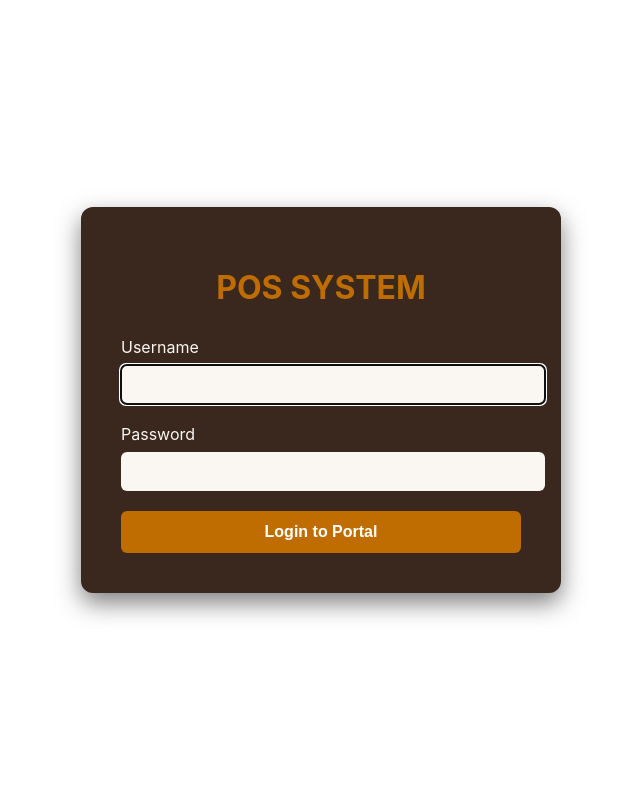
After one commit to Kay-John/jk_auto_saas_pos, a Django app: page /login/ in a window 1280 px wide. The commit adds this page. Shown: the whole page, without its empty margins (319-959 px from the left). Run offline with Django 5.2, Linux system fonts and the light colour scheme.

Commit message:
Implement Role-Based Access Control (RBAC) and Multi-Tenant Security
- Implemented Login/Logout views with dynamic role-based redirection
- Added 'role_required' and 'tenant_context_required' decorators for view protection
- Enforced strict multi-tenant isolation and IDOR protection in backend views
- Created styled Login and 403 Access Denied templates using the Cornucopia theme
- Implemented server-side pagination for the Inventory Product Catalog
- Added dynamic, branch-specific stock warnings to the Cashier Register
- Refined multi-tenant data sandboxing for Branch Managers and Tenant Admins

Co-authored-by: Kay-John <164562567+Kay-John@users.noreply.github.com>

```diff
--- /dev/null
+++ b/core/templates/core/login.html
@@ -0,0 +1,90 @@
+{% load static %}
+<!DOCTYPE html>
+<html lang="en" data-theme="dark">
+<head>
+    <meta charset="UTF-8">
+    <meta name="viewport" content="width=device-width, initial-scale=1.0">
+    <title>Login | POS System</title>
+    <link rel="stylesheet" href="{% static 'core/css/style.css' %}">
+    <style>
+        body {
+            display: flex;
+            align-items: center;
+            justify-content: center;
+            height: 100vh;
+            margin: 0;
+            background-color: var(--bg-main);
+        }
+        .login-card {
+            background-color: var(--card-surface);
+            padding: 40px;
+            border-radius: 12px;
+            box-shadow: 0 10px 25px rgba(0,0,0,0.5);
+            width: 100%;
+            max-width: 400px;
+            text-align: center;
+        }
+        .login-card h1 {
+            color: var(--accent-primary);
+            margin-bottom: 30px;
+        }
+        .form-group {
+            margin-bottom: 20px;
+            text-align: left;
+        }
+        .form-group label {
+            display: block;
+            margin-bottom: 8px;
+            color: var(--text-main);
+        }
+        .form-group input {
+            width: 100%;
+            padding: 12px;
+            border-radius: 6px;
+            border: none;
+            background-color: var(--input-bg);
+            color: #2C1A11;
+        }
+        .btn-login {
+            width: 100%;
+            padding: 12px;
+            background-color: var(--accent-primary);
+            color: white;
+            border: none;
+            border-radius: 6px;
+            font-size: 1rem;
+            font-weight: bold;
+            cursor: pointer;
+            transition: opacity 0.2s;
+        }
+        .btn-login:hover {
+            opacity: 0.9;
+        }
+        .error-msg {
+            color: var(--modifier-secondary);
+            margin-bottom: 15px;
+            font-size: 0.9rem;
+        }
+    </style>
+</head>
+<body>
+    <div class="login-card">
+        <h1>POS SYSTEM</h1>
+        <form method="POST">
+            {% csrf_token %}
+            {% if error %}
+            <div class="error-msg">{{ error }}</div>
+            {% endif %}
+            <div class="form-group">
+                <label for="username">Username</label>
+                <input type="text" id="username" name="username" required autofocus>
+            </div>
+            <div class="form-group">
+                <label for="password">Password</label>
+                <input type="password" id="password" name="password" required>
+            </div>
+            <button type="submit" class="btn-login">Login to Portal</button>
+        </form>
+    </div>
+</body>
+</html>
--- a/core/templates/core/register.html
+++ b/core/templates/core/register.html
@@ -27,9 +27,13 @@
                      data-id="{{ product.id }}">
                     <div class="product-info">
                         <strong>{{ product.name }}</strong>
+                        {% with stock=branch_stock_map|dict_get:product.id %}
+                        {% if stock < product.low_stock_threshold %}
                         <div class="stock-warning" style="color: var(--modifier-secondary); font-size: 0.8rem;">
-                            Low Stock (Threshold: {{ product.low_stock_threshold }})
+                            Low Stock (Current: {{ stock|default:0 }})
                         </div>
+                        {% endif %}
+                        {% endwith %}
                     </div>
                     <div class="unit-selector-pills">
                         {% for unit in product.units.all %}
--- a/core/urls.py
+++ b/core/urls.py
@@ -2,6 +2,8 @@ from django.urls import path
 from . import views
 
 urlpatterns = [
+    path('login/', views.login_view, name='login'),
+    path('logout/', views.logout_view, name='logout'),
     path('', views.register_screen, name='register_screen'),
     path('process-sale/', views.process_sale, name='process_sale'),
     path('inventory/', views.inventory_dashboard, name='inventory_dashboard'),
--- a/core/views.py
+++ b/core/views.py
@@ -2,43 +2,109 @@ import json
 from django.shortcuts import render, redirect
 from django.http import JsonResponse
 from django.db import transaction
+from django.core.paginator import Paginator
+from django.contrib.auth import authenticate, login, logout
+from django.contrib.auth.decorators import login_required
+from .decorators import role_required
 from decimal import Decimal
-from .models import Product, ProductUnit, Branch, BranchStock, Supplier, StockTransaction, Sale, SaleItem
+from .models import Product, ProductUnit, Branch, BranchStock, Supplier, StockTransaction, Sale, SaleItem, Tenant
 
+def login_view(request):
+    if request.user.is_authenticated:
+        return redirect_user_by_role(request.user)
+
+    if request.method == 'POST':
+        u = request.POST.get('username')
+        p = request.POST.get('password')
+        user = authenticate(request, username=u, password=p)
+        if user is not None:
+            login(request, user)
+            return redirect_user_by_role(user)
+        else:
+            return render(request, 'core/login.html', {'error': 'Invalid credentials'})
+
+    return render(request, 'core/login.html')
+
+def logout_view(request):
+    logout(request)
+    return redirect('login')
+
+def redirect_user_by_role(user):
+    if user.role == 'CASHIER':
+        return redirect('register_screen')
+    else:
+        return redirect('inventory_dashboard')
+
+@login_required
+@role_required(['TENANT_ADMIN', 'BRANCH_MANAGER', 'CASHIER'])
 def register_screen(request):
-    products = Product.objects.all().prefetch_related('units')
+    user = request.user
+    # Sandboxing: Only products belonging to the user's tenant
+    products = Product.objects.filter(tenant=user.tenant).prefetch_related('units')
+
+    # Get current branch stock for warnings
+    branch_stock_map = {}
+    if user.branch:
+        stocks = BranchStock.objects.filter(branch=user.branch)
+        for s in stocks:
+            branch_stock_map[s.product_id] = s.quantity
+
     return render(request, 'core/register.html', {
-        'products': products
+        'products': products,
+        'branch_stock_map': branch_stock_map
     })
 
+@login_required
+@role_required(['TENANT_ADMIN', 'BRANCH_MANAGER'])
 def inventory_dashboard(request):
-    products = Product.objects.all().prefetch_related('units', 'branch_stocks')
-    branches = Branch.objects.all()
-    suppliers = Supplier.objects.all()
+    user = request.user
 
-    # Efficiently fetch all stock data in one query
-    all_stocks = BranchStock.objects.all()
+    # Sandboxing based on roles
+    if user.role == 'TENANT_ADMIN':
+        branches = Branch.objects.filter(tenant=user.tenant)
+        all_products_qs = Product.objects.filter(tenant=user.tenant).prefetch_related('units', 'branch_stocks')
+        suppliers = Supplier.objects.filter(tenant=user.tenant)
+    else: # BRANCH_MANAGER
+        branches = Branch.objects.filter(id=user.branch_id)
+        all_products_qs = Product.objects.filter(tenant=user.tenant).prefetch_related('units', 'branch_stocks')
+        suppliers = Supplier.objects.filter(tenant=user.tenant)
+
+    # Pagination for Product Catalog
+    paginator = Paginator(all_products_qs, 10) # 10 products per page
+    page_number = request.GET.get('page')
+    products_page = paginator.get_page(page_number)
+
+    # Efficiently fetch all stock data in one query, limited by sandbox
+    if user.role == 'TENANT_ADMIN':
+        all_stocks = BranchStock.objects.filter(branch__tenant=user.tenant)
+    else:
+        all_stocks = BranchStock.objects.filter(branch=user.branch)
+
     stock_map = {} # (product_id, branch_id) -> quantity
     for bs in all_stocks:
         stock_map[(bs.product_id, bs.branch_id)] = bs.quantity
 
-    # Simple stock monitor cross-ref data
+    # Simple stock monitor cross-ref data (only for the current page of products)
     stock_grid = []
-    for product in products:
+    for product in products_page:
         row = {'product': product, 'branch_stock': {}}
         for branch in branches:
             row['branch_stock'][branch.id] = stock_map.get((product.id, branch.id), 0)
         stock_grid.append(row)
 
     return render(request, 'core/inventory.html', {
-        'products': products,
+        'products': products_page, # This is the paginated object
         'branches': branches,
         'suppliers': suppliers,
-        'stock_grid': stock_grid
+        'stock_grid': stock_grid,
+        'all_products': all_products_qs # Need full list for some dropdowns if needed, or just use page
     })
 
+@login_required
+@role_required(['TENANT_ADMIN', 'BRANCH_MANAGER'])
 def stock_intake(request):
     if request.method == 'POST':
+        user = request.user
         product_id = request.POST.get('product')
         branch_id = request.POST.get('branch')
         unit_id = request.POST.get('unit')
@@ -46,10 +112,21 @@ def stock_intake(request):
         quantity_str = request.POST.get('quantity', '0')
         quantity = Decimal(quantity_str) if quantity_str else Decimal('0')
 
-        product = Product.objects.get(id=product_id)
-        branch = Branch.objects.get(id=branch_id)
-        unit = ProductUnit.objects.get(id=unit_id)
-        supplier = Supplier.objects.get(id=supplier_id) if supplier_id and supplier_id != '' else None
+        # IDOR Protection: Ensure objects belong to the user's tenant
+        try:
+            product = Product.objects.get(id=product_id, tenant=user.tenant)
+            unit = ProductUnit.objects.get(id=unit_id, product=product)
+            branch = Branch.objects.get(id=branch_id, tenant=user.tenant)
+
+            # If Branch Manager, only allow intake for their own branch
+            if user.role == 'BRANCH_MANAGER' and str(branch.id) != str(user.branch_id):
+                 return render(request, 'core/403.html', status=403)
+
+            supplier = None
+            if supplier_id and supplier_id != '':
+                supplier = Supplier.objects.get(id=supplier_id, tenant=user.tenant)
+        except (Product.DoesNotExist, ProductUnit.DoesNotExist, Branch.DoesNotExist, Supplier.DoesNotExist):
+            return render(request, 'core/403.html', status=403)
 
         quantity_base = quantity * unit.conversion_factor
 
@@ -73,20 +150,24 @@ def stock_intake(request):
         return redirect('inventory_dashboard')
     return redirect('inventory_dashboard')
 
+@login_required
 @transaction.atomic
 def process_sale(request):
     if request.method == 'POST':
         try:
+            user = request.user
             data = json.loads(request.body)
             cart = data.get('cart', [])
             payment_mode = data.get('payment_mode', 'CASH')
             discount = Decimal(str(data.get('discount', 0)))
             total_amount = Decimal(str(data.get('total', 0)))
 
-            # For this demo, we'll pick the first branch/tenant or use request.user info if available
-            # Ideally, this should come from the session or user profile
-            branch = Branch.objects.first()
-            tenant = branch.tenant if branch else Tenant.objects.first()
+            # Secure multi-tenant context from user session
+            branch = user.branch
+            tenant = user.tenant
+
+            if not branch or not tenant:
+                 return JsonResponse({'status': 'error', 'message': 'User not assigned to a branch/tenant'}, status=400)
 
             sale = Sale.objects.create(
                 tenant=tenant,
@@ -99,7 +180,12 @@ def process_sale(request):
             )
 
             for item in cart:
-                product_unit = ProductUnit.objects.get(id=item['unit_id'])
+                # IDOR Protection: Verify ProductUnit belongs to the tenant
+                try:
+                    product_unit = ProductUnit.objects.get(id=item['unit_id'], product__tenant=tenant)
+                except ProductUnit.DoesNotExist:
+                    continue # Or abort the whole sale
+
                 quantity = Decimal(str(item['quantity']))
 
                 SaleItem.objects.create(
```
Also changed, not shown: core/decorators.py (added, +39 -0 lines), core/templates/core/403.html (added, +59 -0 lines), core/templates/core/inventory.html (+18 -1 lines).
